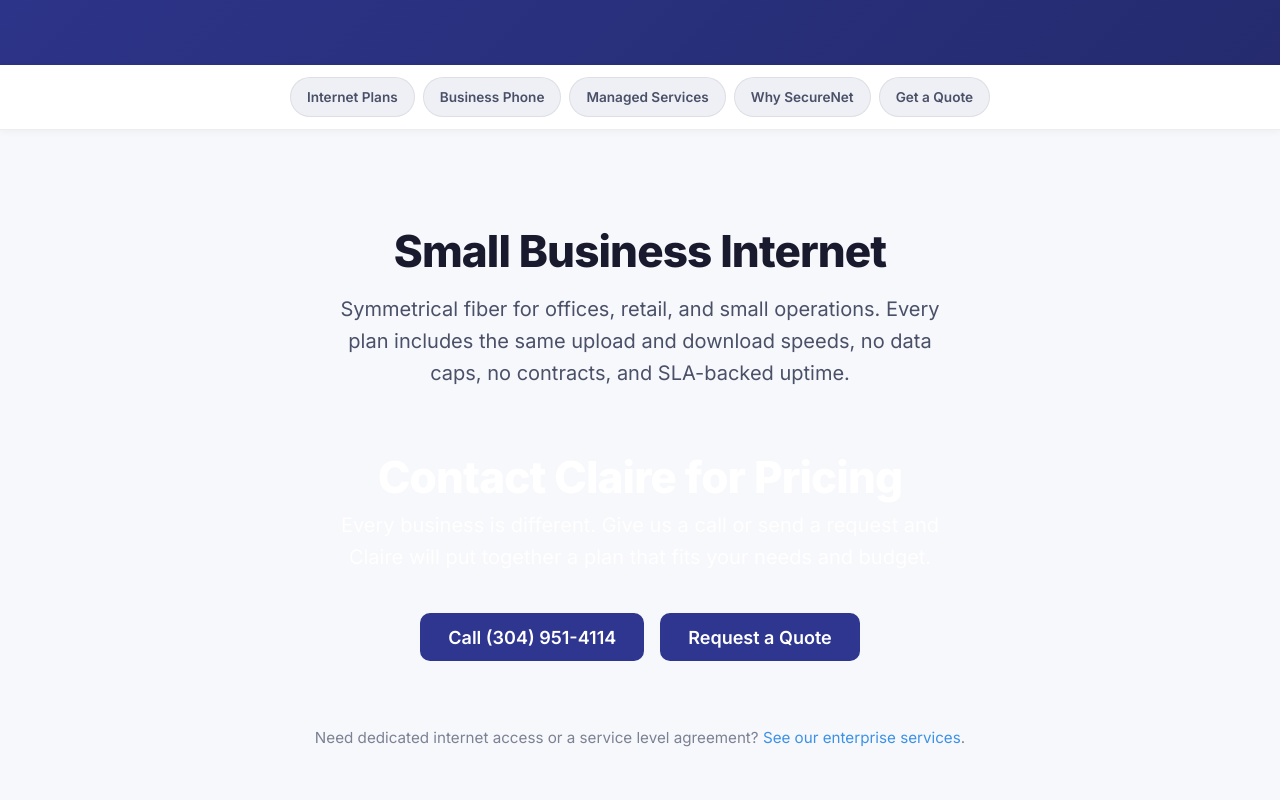
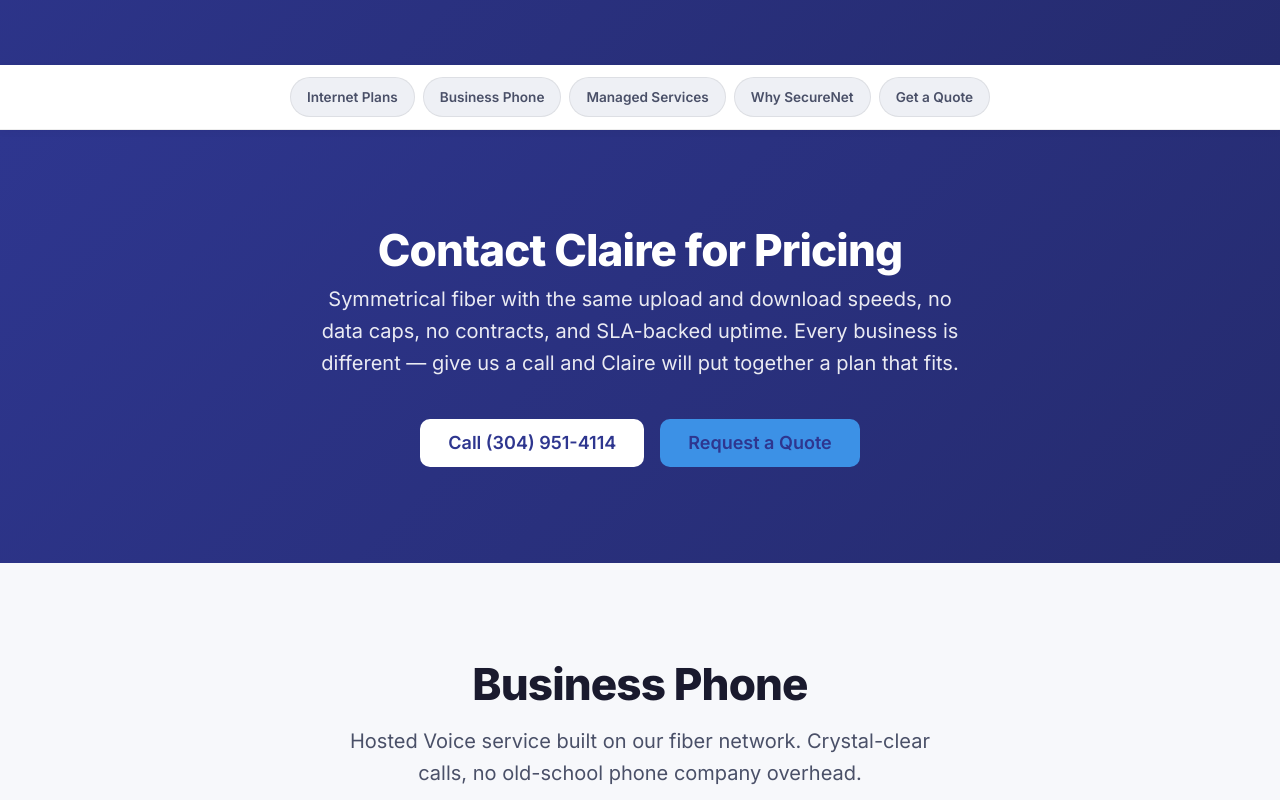
Before and after one commit to securenetfiber/securenet-2026, a Next.js app: page /business in a window 1280 px wide. Shown: the part 300-1100 px from the top of the page. Built offline with nearby package versions, Linux system fonts and the light colour scheme.

Commit message:
Fix business pricing CTA — use dark availability section
Co-Authored-By: Claude Opus 4.6 <noreply@anthropic.com>

```diff
--- a/app/business/page.tsx
+++ b/app/business/page.tsx
@@ -36,38 +36,25 @@ export default function BusinessPage() {
       </nav>
 
       {/* BUSINESS INTERNET */}
-      <section className="why-fiber" id="internet">
+      <section className="availability" id="internet">
         <div className="section-container">
-          <h2 className="section-heading">Small Business Internet</h2>
-          <p className="section-sub" style={{ marginBottom: 'var(--space-xl)' }}>
-            Symmetrical fiber for offices, retail, and small operations. Every
-            plan includes the same upload and download speeds, no data caps, no
-            contracts, and SLA-backed uptime.
-          </p>
-
-          <div className="avail-box" style={{ textAlign: 'center' }}>
-            <h3 className="avail-heading">Contact Claire for Pricing</h3>
+          <div className="avail-box">
+            <h2 className="avail-heading">Contact Claire for Pricing</h2>
             <p className="avail-sub">
-              Every business is different. Give us a call or send a request and
-              Claire will put together a plan that fits your needs and budget.
+              Symmetrical fiber with the same upload and download speeds, no
+              data caps, no contracts, and SLA-backed uptime. Every business is
+              different — give us a call and Claire will put together a plan
+              that fits.
             </p>
             <div style={{ display: 'flex', gap: '1rem', justifyContent: 'center', flexWrap: 'wrap' }}>
               <a href="tel:+13049514114" className="btn btn-primary">
                 Call (304) 951-4114
               </a>
-              <Link href="/service-request" className="btn btn-primary" style={{ background: 'var(--navy)' }}>
+              <Link href="/service-request" className="btn btn-primary" style={{ background: 'var(--accent)' }}>
                 Request a Quote
               </Link>
             </div>
           </div>
-
-          <p className="plans-note">
-            Need dedicated internet access or a service level agreement?{' '}
-            <Link href="/enterprise">
-              See our enterprise services
-            </Link>
-            .
-          </p>
         </div>
       </section>
 
```
